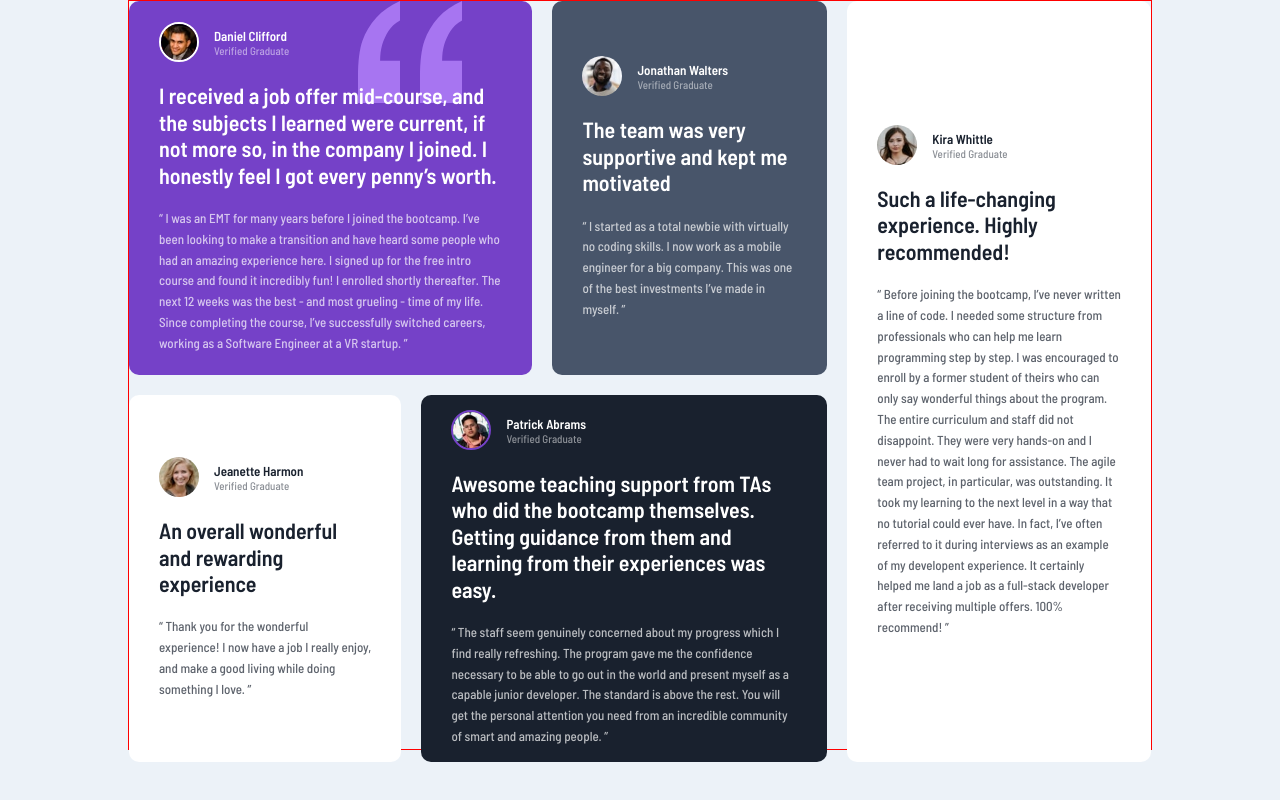
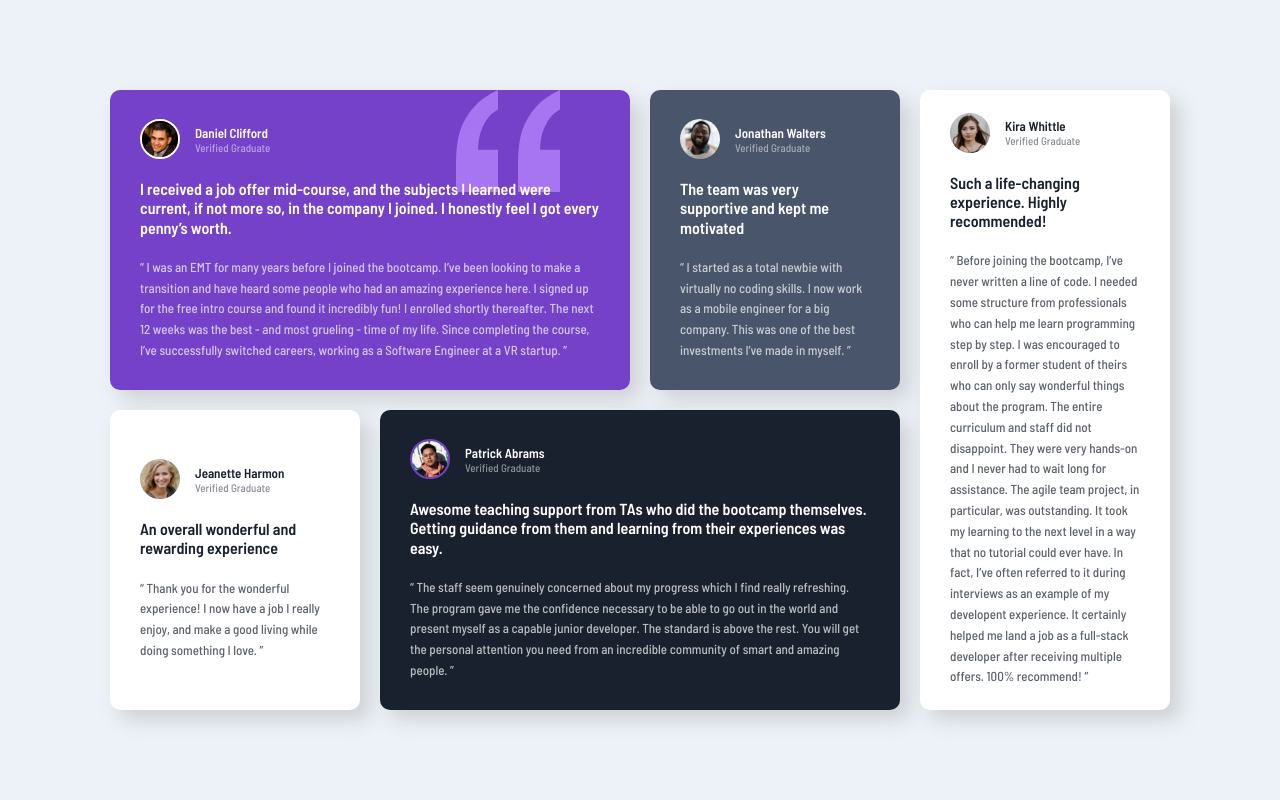
Before and after one commit to Faruq-Hameed/grid-testimonial, a plain HTML site: page index.html in a window 1280 px wide. Drawn offline with Linux system fonts and the light colour scheme.

Commit message:
Complete the task by added the box-shadow, and arranging the grid contents accordingly

```diff
--- a/index.html
+++ b/index.html
@@ -15,7 +15,7 @@
   <!-- Feel free to remove these styles or customise in your own stylesheet 👍 -->
 </head>
 <body>
-  <section class="testimonial-section">
+
     <div class="testimonial-container">
 
       <!-- Card starts here -->
@@ -146,6 +146,6 @@
 </div>
 <!-- Card ends here -->
     </div>
-  </section>
+
 </body>
 </html>
--- a/style.css
+++ b/style.css
@@ -1,29 +1,29 @@
 @import url('https://fonts.googleapis.com/css2?family=Barlow+Semi+Condensed:wght@500;600&display=swap');
 
-*{
- padding: 0px;
- margin: 0px;
- box-sizing: border-box;
+* {
+  margin: 0px;
+  padding: 0px;
+  box-sizing: border-box;
 }
 
-.testimonial-section {
+body {
   background-color: hsl(210, 46%, 95%);
   height: 100vh;
   font-family: 'Barlow Semi Condensed';
+  display: flex;
+  align-items: center;
+  justify-content: center;
 }
 
 .testimonial-container {
-  width: 80%;
-  margin: auto;
+  max-width: fit-content;
   display: grid;
-  grid-template-rows: 50%;
+  grid-auto-rows: 300px;
+  grid-auto-columns: 250px;
   grid-template-areas:
   'daniel daniel jonathan kira'
   'jeanette patrick patrick kira';
   grid-gap: 20px;
-  border: 1px solid red;
-  /* justify-content: center;
-  align-content: center; */
 }
 
 .card {
@@ -31,13 +31,14 @@
   padding: 15px 30px;
   border: none;
   align-content: center;
+  box-shadow: 10px 10px 19px 0px rgba(173, 173, 173, 0.46);
 }
 
 
 .card_quote {
   margin: 20px 0;
   line-height: 1.2em;
-  font-size: 22px;
+  font-size: 16px;
   font-weight: 700;
 }
 
```
